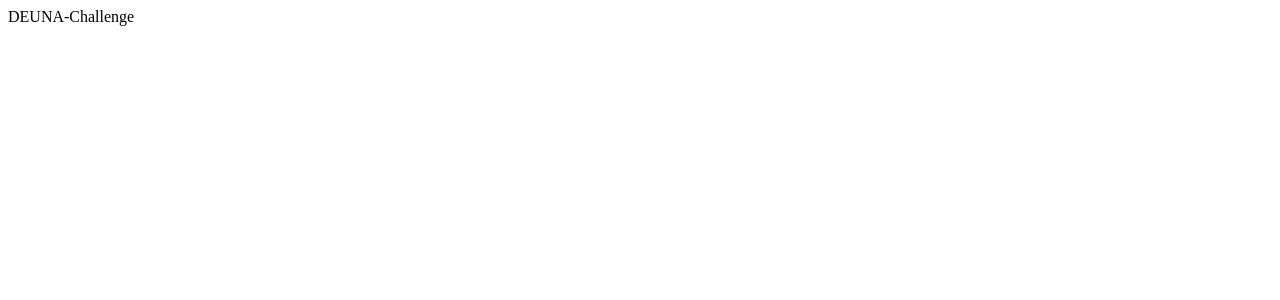
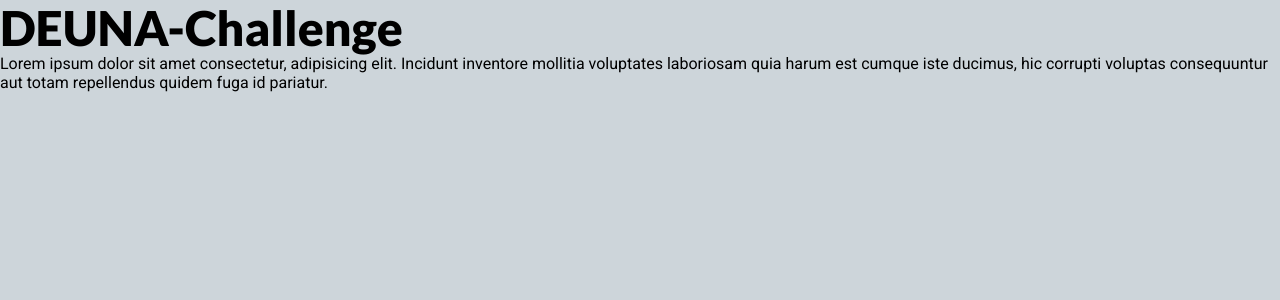
Before and after one commit to erick-sk/pokemonhub, a React (Vite) app: page / in a window 1280 px wide. Shown: the top 300 px of the page. Built offline with nearby package versions, Linux system fonts and the light colour scheme.

Commit message:
Add normalize.css and custom config of global styles

```diff
--- a/index.html
+++ b/index.html
@@ -5,6 +5,18 @@
     <link rel="icon" type="image/svg+xml" href="/src/favicon.svg" />
     <meta name="viewport" content="width=device-width, initial-scale=1.0" />
     <title>DEUNA-challenge</title>
+
+    <!-- normalize -->
+    <link rel="stylesheet"
+    href=https://cdnjs.cloudflare.com/ajax/libs/normalize/8.0.1/normalize.min.css>
+
+    <!-- fonts -->
+    <link rel="preconnect" href="https://fonts.googleapis.com" />
+    <link rel="preconnect" href="https://fonts.gstatic.com" crossorigin />
+    <link
+      href="https://fonts.googleapis.com/css2?family=Lato:wght@700;900&family=Roboto:wght@400;700&display=swap"
+      rel="stylesheet"
+    />
   </head>
   <body>
     <div id="root"></div>
--- a/src/App.jsx
+++ b/src/App.jsx
@@ -1,5 +1,15 @@
 function App() {
-  return <div>DEUNA-Challenge</div>;
+  return (
+    <>
+      <h1>DEUNA-Challenge</h1>
+      <p>
+        Lorem ipsum dolor sit amet consectetur, adipisicing elit. Incidunt
+        inventore mollitia voluptates laboriosam quia harum est cumque iste
+        ducimus, hic corrupti voluptas consequuntur aut totam repellendus quidem
+        fuga id pariatur.
+      </p>
+    </>
+  );
 }
 
 export default App;
--- a/src/index.css
+++ b/src/index.css
@@ -0,0 +1,57 @@
+/* VARIABLES */
+:root {
+  /* colors */
+  --bg-color: #cdd5da;
+
+  /* fonts */
+  --font-title: 'Lato', sans-serif;
+  --font-body: 'Roboto', sans-serif;
+  --font-black: 900;
+  --font-bold: 700;
+  --font-regular: 400;
+  --font-sm: 1.6rem; /* 16px */
+  --font-md: 2rem; /* 20px */
+  --font-lg: 2.4rem; /* 24px */
+  --font-xl: 3.4rem; /* 34px */
+  --font-2xl: 4.8rem; /* 48px */
+}
+
+/* GLOBAL */
+html {
+  box-sizing: border-box;
+  font-size: 62.5%; /* 1rem = 10px */
+}
+
+*,
+*:before,
+*:after {
+  box-sizing: inherit;
+}
+
+body {
+  background-color: var(--bg-color);
+  min-height: 100vh;
+  font-family: var(--font-body);
+  font-weight: var(--font-regular);
+  font-size: var(--font-sm);
+}
+
+h1,
+h2 {
+  font-family: var(--font-title);
+  font-weight: var(--font-black);
+}
+
+h1 {
+  font-size: var(--font-2xl);
+}
+
+h2 {
+  font-size: var(--font-xl);
+}
+
+h1,
+h2,
+p {
+  margin: 0;
+}
```
